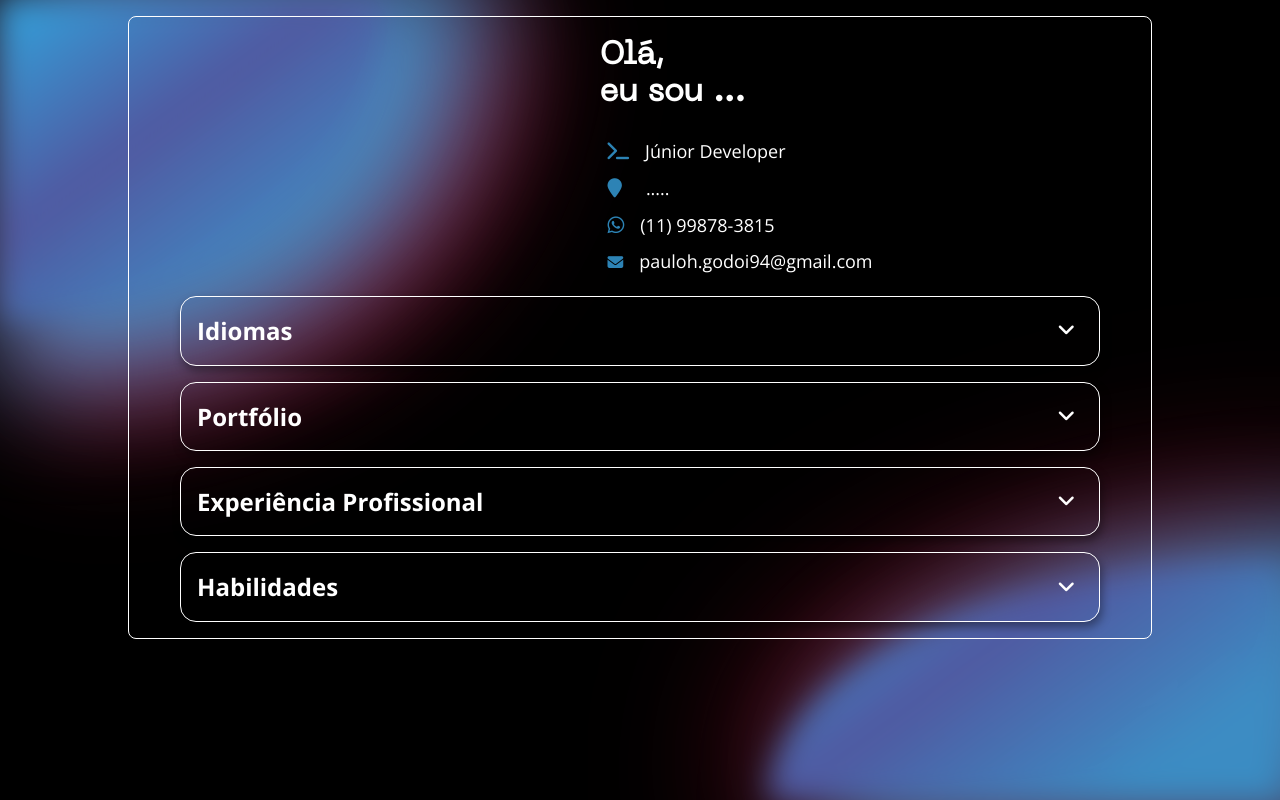
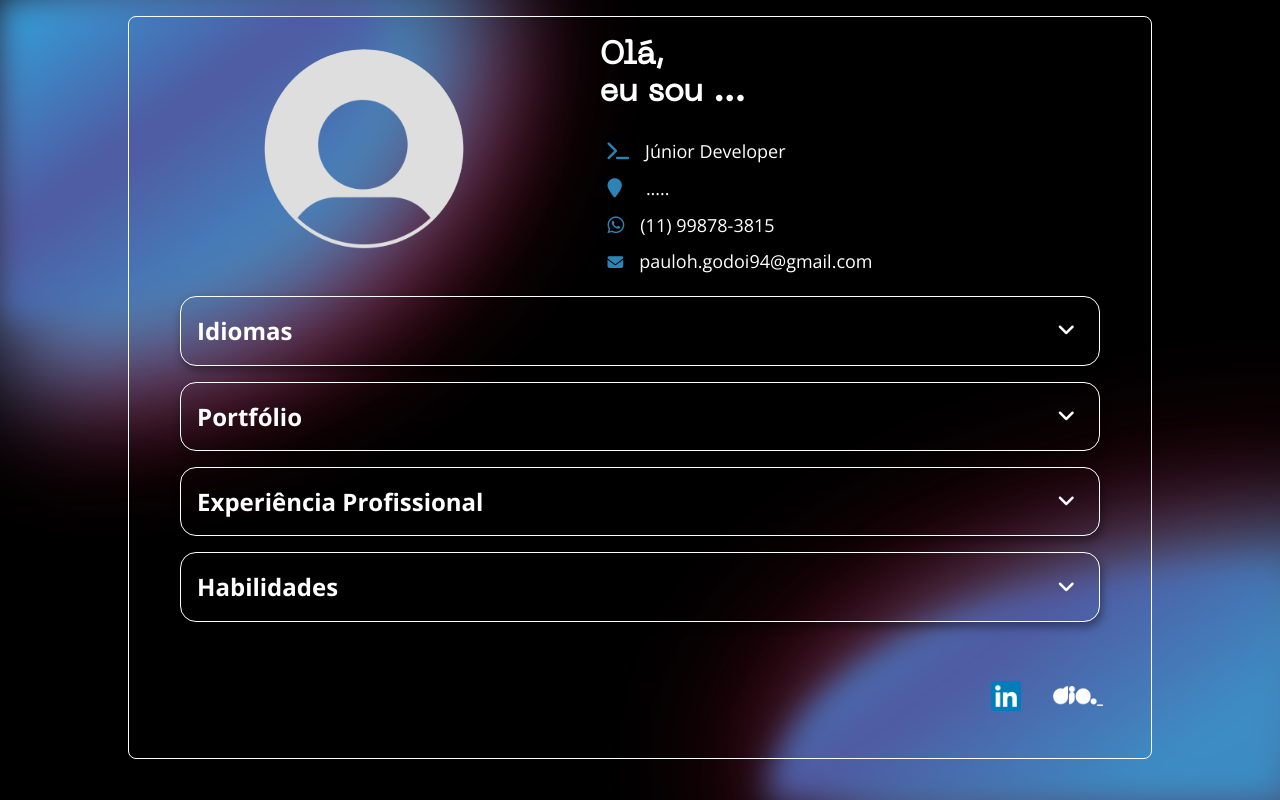
Before and after one commit to Phgodoi/desafio-portfolio, a plain HTML site: page index.html in a window 1280 px wide. Drawn offline with nearby package versions, Linux system fonts and the light colour scheme; no server answers.

Commit message:
feat: criação do footer

```diff
--- /dev/null
+++ b/assets/css/footer.css
@@ -0,0 +1,15 @@
+footer{
+    display: flex;
+    flex-direction: row;
+    justify-content: flex-end;
+    align-items: center;
+    width: 100%;
+    padding: 2rem;
+}
+
+footer img{
+    margin: .5rem 1rem;
+    max-width: 50px;
+    max-height: 30px;
+    object-fit: contain;
+}
--- a/index.html
+++ b/index.html
@@ -33,10 +33,16 @@
     <link rel="stylesheet" href="./assets/css/portfolio.css" />
     <link rel="stylesheet" href="./assets/css/experience.css" />
     <link rel="stylesheet" href="./assets/css/skills.css" />
+    <link rel="stylesheet" href="./assets/css/footer.css" />
   </head>
   <body>
     <header class="profile_header">
-      <img src="#" alt="#" class="profile_image" id="profile.img" />
+      <img
+        src="assets/img/Default.png"
+        alt="Imagem de perfil"
+        class="profile_image"
+        id="profile.img"
+      />
 
       <h1 class="title">
         Olá, <br />
@@ -144,6 +150,17 @@
       </div>
     </section>
 
+    <footer>
+      <a href="https://www.linkedin.com/in/ph-godoi/" target="_blank"
+        ><img src="assets/img/LinkedIn.png" alt="LinkedIn"
+      /></a>
+
+      <a href="https://dio.me/users/pauloh_godoi94" target="_blank">
+        <img src="assets/img/dio.png" alt="Dio" srcset="" />
+      </a>
+
+    </footer>
+
     <script src="./assets/js/api.js"></script>
     <script src="./assets/js/main.js"></script>
     <script src="./assets/js/script.js" defer></script>
```
Also changed, not shown: assets/img/Default.png (added), assets/img/LinkedIn.png (added), assets/img/dio.png (added), assets/img/paulo.jpg (deleted).
